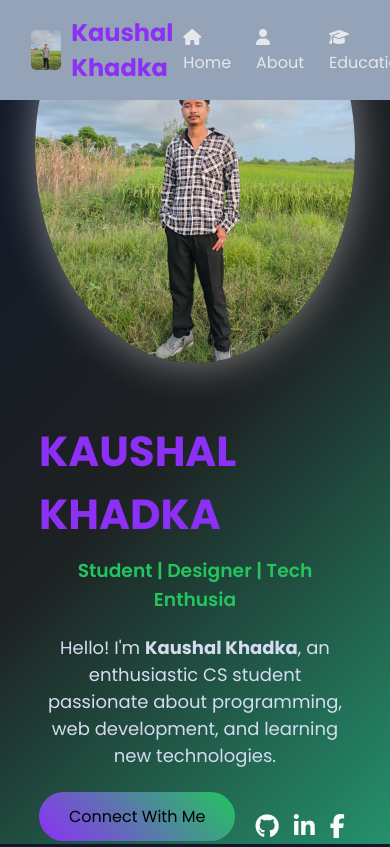
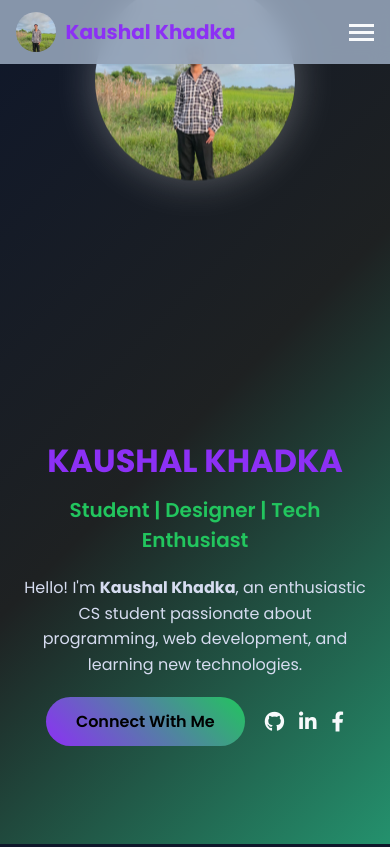
Before and after one commit to kaushal517/potfolio, a plain HTML site: page index.html in a window 390 px wide. Shown: the top 847 px of the page. Drawn offline with Linux system fonts and the light colour scheme.

Commit message:
index.html

```diff
--- a/index.html
+++ b/index.html
@@ -6,136 +6,436 @@
   <title>Kaushal Khadka | Personal Website</title>
   <link rel="stylesheet" href="https://cdnjs.cloudflare.com/ajax/libs/font-awesome/6.4.2/css/all.min.css">
   <link href="https://fonts.googleapis.com/css2?family=Poppins:wght@300;400;600;700&display=swap" rel="stylesheet">
-  <script src="https://kit.fontawesome.com/a076d05399.js" crossorigin="anonymous"></script>
-
   <style>
-    :root{
-      --bg-dark:#0f172a;
-      --bg-light:#f8fafc;
-      --primary:#8c30f5;
-      --secondary:#22c55e;
-      --tertiary:#facc15;
-      --text-dark:#0f172a;
-      --text-light:#f8fafc;
+    :root {
+      --bg-dark: #0f172a;
+      --primary: #8c30f5;
+      --secondary: #22c55e;
+      --tertiary: #facc15;
+      --text-light: #f8fafc;
+      --card-bg: rgba(30, 41, 59, 0.8);
+      --glow: rgba(140, 48, 245, 0.3);
     }
 
-    *{margin:0; padding:0; box-sizing:border-box; font-family:'Poppins',sans-serif; scroll-behavior:smooth;}
-    body{background:var(--bg-dark); color:var(--text-light); overflow-x:hidden;}
+    * {
+      margin: 0;
+      padding: 0;
+      box-sizing: border-box;
+      font-family: 'Poppins', sans-serif;
+    }
+
+    body {
+      background: var(--bg-dark);
+      color: var(--text-light);
+      overflow-x: hidden;
+      scroll-behavior: smooth;
+    }
 
     /* NAVBAR */
-    nav{
-      position:fixed; top:0; left:0; width:100%; padding:15px 8%;
-      display:flex; justify-content:space-between; align-items:center;
-      background-color: #94a3b8; backdrop-filter:blur(10px); z-index:1000;
+    nav {
+      position: fixed;
+      top: 0;
+      width: 100%;
+      padding: 15px 5%;
+      display: flex;
+      justify-content: space-between;
+      align-items: center;
+      background: rgba(148, 163, 184, 0.9);
+      backdrop-filter: blur(10px);
+      z-index: 1000;
     }
-    nav h1{font-size:24px; color:var(--primary);}
-    nav ul{list-style:none; display:flex; gap:25px;}
-    nav ul li a{
-      color:#e5e7eb; text-decoration:none; font-weight:500; position:relative;
+
+    .nav-logo {
+      display: flex;
+      align-items: center;
+      gap: 10px;
     }
-    nav ul li a::after{
-      content:''; position:absolute; width:0; height:2px; background:var(--primary); left:0; bottom:-5px; transition:0.3s;
+
+    .nav-logo img {
+      width: 40px;
+      height: 40px;
+      border-radius: 50%;
+      object-fit: cover;
     }
-    nav ul li a:hover::after{width:100%;}
+
+    .nav-logo h1 {
+      font-size: 24px;
+      color: var(--primary);
+    }
+
+    .nav-links {
+      display: flex;
+      list-style: none;
+      gap: 25px;
+    }
+
+    .nav-links a {
+      color: #e5e7eb;
+      text-decoration: none;
+      font-weight: 500;
+      position: relative;
+      transition: color 0.3s;
+    }
+
+    .nav-links a::after {
+      content: '';
+      position: absolute;
+      width: 0;
+      height: 2px;
+      background: var(--primary);
+      left: 0;
+      bottom: -5px;
+      transition: width 0.3s;
+    }
+
+    .nav-links a:hover::after,
+    .nav-links a.active::after {
+      width: 100%;
+    }
+
+    .nav-links a:hover {
+      color: var(--primary);
+    }
+
+    .hamburger {
+      display: none;
+      flex-direction: column;
+      cursor: pointer;
+      gap: 4px;
+    }
+
+    .hamburger span {
+      width: 25px;
+      height: 3px;
+      background: var(--text-light);
+      transition: 0.3s;
+    }
 
     /* HERO */
-    .hero{
-      height:100vh; display:flex; align-items:center; justify-content:space-between; padding:0 10%;
+    .hero {
+      height: 100vh;
+      display: flex;
+      align-items: center;
+      justify-content: space-between;
+      padding: 0 5%;
       background: linear-gradient(135deg, #0f172a, #1e2122, #24916d);
-      position:relative; overflow:hidden;
-    }
-    .hero-text{
-      max-width:600px; animation:slideLeft 1.2s ease;
-    }
-    .hero-text h2{font-size:42px; margin-bottom:10px;
-    text-align: left;}
-    .hero-text span{color:var(--primary);}
-    .hero-text p{font-size:18px; margin:20px 0; color:#d6dcf0;}
-    .hero-text .typing{color:var(--secondary); font-weight:600;}
-    .hero-text button{
-      padding:12px 30px; border:none; border-radius:30px;
-      background:linear-gradient(45deg,var(--primary),var(--secondary));
-      color:#000; font-size:16px; cursor:pointer; transition:0.3s;
-    }
-    .hero-text button:hover{transform:scale(1.05);}
-
-    .socials{
-      display:flex; gap:15px; margin-top:20px; animation:fadeIn 2s ease;
-    }
-    .socials a{
-      color:#f8fafc; font-size:24px; transition:0.4s;
-    }
-    .socials a:hover{
-      transform:scale(1.3) rotate(10deg);
-      color:var(--tertiary);
+      position: relative;
+      overflow: hidden;
     }
 
-    .hero-img{animation:float 4s ease-in-out infinite;}
-    .hero-img img{
-      width:320px; border-radius:50%; box-shadow:0 0 40px rgba(253, 252, 252, 0.452)
+    .hero-text {
+      max-width: 600px;
+      flex: 1;
     }
-    .quote{
-      font-size: 30px;
-      font-family: Impact, Haettenschweiler, 'Arial Narrow Bold', sans-serif;
-      color: rgb(136, 136, 20);
-      font-style: italic;
+
+    .hero-text h2 {
+      font-size: clamp(32px, 5vw, 48px);
+      margin-bottom: 10px;
+    }
+
+    .hero-text span {
+      color: var(--primary);
+    }
+
+    .hero-text p {
+      font-size: clamp(16px, 2.5vw, 18px);
+      margin: 20px 0;
+      color: #d6dcf0;
+      line-height: 1.6;
+    }
+
+    .typing {
+      color: var(--secondary);
+      font-weight: 600;
+      font-size: clamp(20px, 4vw, 28px);
+      margin: 10px 0;
+    }
+
+    .hero-buttons {
+      display: flex;
+      flex-wrap: wrap;
+      align-items: center;
+      gap: 20px;
+      margin-top: 20px;
+    }
+
+    .hero-text button {
+      padding: 12px 30px;
+      border: none;
+      border-radius: 30px;
+      background: linear-gradient(45deg, var(--primary), var(--secondary));
+      color: #000;
+      font-size: 16px;
+      font-weight: 600;
+      cursor: pointer;
+      transition: transform 0.3s;
+      flex-shrink: 0;
+    }
+
+    .hero-text button:hover,
+    .hero-text button:active {
+      transform: scale(1.05);
+    }
+
+    .socials {
+      display: flex;
+      gap: 15px;
+    }
+
+    .socials a {
+      color: var(--text-light);
+      font-size: 24px;
+      transition: all 0.4s;
+    }
+
+    .socials a:hover {
+      transform: scale(1.3) rotate(10deg);
+      color: var(--tertiary);
+    }
+
+    .hero-img {
+      flex: 1;
+      display: flex;
+      justify-content: center;
+      animation: float 4s ease-in-out infinite;
+    }
+
+    .hero-img img {
+      width: clamp(200px, 30vw, 320px);
+      height: clamp(200px, 30vw, 320px);
+      border-radius: 50%;
+      box-shadow: 0 0 40px rgba(253, 252, 252, 0.3);
+      object-fit: cover;
+    }
+
+    /* SECTIONS */
+    section {
+      padding: clamp(60px, 10vw, 100px) 5%;
+      max-width: 1400px;
+      margin: 0 auto;
+    }
+
+    section h2 {
+      font-size: clamp(28px, 5vw, 42px);
+      margin-bottom: 40px;
+      text-align: center;
+      color: var(--primary);
+    }
+
+    .about p {
+      max-width: 900px;
+      margin: 0 auto 40px;
+      font-size: clamp(16px, 2vw, 18px);
+      line-height: 1.8;
+      text-align: center;
+      color: #e5e7eb;
+    }
+
+    /* GRID LAYOUTS */
+    .grid {
+      display: grid;
+      gap: clamp(20px, 3vw, 30px);
+    }
+
+    .education {
+      grid-template-columns: repeat(auto-fit, minmax(250px, 1fr));
+    }
+
+    .skills-grid,
+    .projects-grid {
+      grid-template-columns: repeat(auto-fit, minmax(280px, 1fr));
+    }
+
+    .card {
+      background: linear-gradient(135deg, var(--card-bg), rgba(15, 23, 42, 0.9));
+      padding: clamp(25px, 4vw, 30px);
+      border-radius: 20px;
+      text-align: center;
+      transition: all 0.4s;
+      backdrop-filter: blur(10px);
+      border: 1px solid rgba(140, 48, 245, 0.2);
+    }
+
+    .card:hover {
+      transform: translateY(-15px);
+      box-shadow: 0 20px 40px var(--glow);
+    }
+
+    .card h3 {
+      color: var(--primary);
+      margin-bottom: 15px;
+      font-size: clamp(18px, 3vw, 22px);
+    }
+
+    .card p {
+      color: #94a3b8;
+      line-height: 1.6;
+    }
+
+    /* CONTACT */
+    .contact {
       text-align: center;
     }
-    /* SECTIONS */
-    section{padding:100px 10%;}
-    section h2{font-size:36px; margin-bottom:30px; text-align:center; color:var(--primary);}
-    .about p{max-width:900px; margin:auto; font-size:18px; line-height:1.8; text-align:center; color:#e5e7eb;}
 
-    .education{display:grid; grid-template-columns:repeat(auto-fit,minmax(220px,1fr)); gap:25px; text-align:center;}
-    .edu-item{background:linear-gradient(135deg,#1e293b,#0f172a); padding:25px; border-radius:15px; transition:0.4s;}
-    .edu-item:hover{transform:translateY(-10px); box-shadow:0 10px 30px rgba(56,189,248,0.3);}
+    .contact-info {
+      max-width: 600px;
+      margin: 40px auto 0;
+    }
 
-    .skills-grid{display:grid; grid-template-columns:repeat(auto-fit,minmax(220px,1fr)); gap:25px;}
-    .skill{background:linear-gradient(135deg,#0f172a,#1e3a8a); padding:25px; border-radius:15px; text-align:center; transition:0.4s;}
-    .skill:hover{transform:translateY(-10px); box-shadow:0 10px 30px rgba(56,189,248,0.3);}
+    .contact-info p {
+      margin-bottom: 15px;
+      font-size: 18px;
+      transition: transform 0.3s;
+    }
 
-    .projects-grid{display:grid; grid-template-columns:repeat(auto-fit,minmax(250px,1fr)); gap:25px;}
-    .project{background:linear-gradient(135deg,#1e293b,#2563eb); padding:20px; border-radius:15px; text-align:center; transition:0.4s;}
-    .project:hover{transform:translateY(-10px); box-shadow:0 10px 30px rgba(56,189,248,0.3);}
+    .contact-info p:hover {
+      transform: translateY(-3px);
+    }
 
-    /* CONTACT */
-    .contact form{max-width:600px; margin:auto; display:flex; flex-direction:column; gap:15px;}
-    .contact input,.contact textarea{padding:15px; border:none; border-radius:10px; outline:none; font-size:16px;}
-    .contact button{padding:14px; background:var(--primary); border:none; border-radius:30px; font-size:16px; cursor:pointer;}
+    .contact-info button {
+      padding: 8px 15px;
+      background: var(--secondary);
+      color: #000;
+      border: none;
+      border-radius: 20px;
+      cursor: pointer;
+      margin-left: 10px;
+      font-size: 14px;
+    }
 
-    .contact-info p, .contact-info a{transition:0.3s;}
-    .contact-info p:hover, .contact-info a:hover{transform:translateY(-5px);}
+    .resume-btn {
+      display: inline-block;
+      margin: 20px 0;
+      padding: 15px 30px;
+      background: var(--primary);
+      color: #000;
+      text-decoration: none;
+      border-radius: 30px;
+      font-weight: 600;
+      transition: all 0.3s;
+    }
 
-    footer{text-align:center; padding:20px; background:#020617; color:#94a3b8;}
+    .resume-btn:hover {
+      transform: translateY(-3px);
+      box-shadow: 0 10px 20px var(--glow);
+    }
 
-    @keyframes slideLeft{from{opacity:0; transform:translateX(-60px)}to{opacity:1; transform:translateX(0)}}
-    @keyframes float{0%,100%{transform:translateY(0)}50%{transform:translateY(-20px)}}
-    @keyframes fadeIn{from{opacity:0; transform:translateY(20px)} to{opacity:1; transform:translateY(0)}}
+    /* FOOTER */
+    footer {
+      text-align: center;
+      padding: 40px 5%;
+      background: #020617;
+      color: #94a3b8;
+      position: relative;
+    }
 
-    @media(max-width:900px){
-      .hero{flex-direction:column-reverse; text-align:center;}
-      .hero-img img{margin-bottom:40px}
-      .socials{justify-content:center;}
+    .quote {
+      font-size: clamp(20px, 4vw, 28px);
+      font-family: Impact, 'Arial Narrow Bold', sans-serif;
+      color: #facc15;
+      font-style: italic;
+      margin-bottom: 20px;
+      opacity: 0.9;
+    }
+
+    /* ANIMATIONS */
+    @keyframes float {
+      0%, 100% { transform: translateY(0); }
+      50% { transform: translateY(-20px); }
+    }
+
+    @keyframes slideLeft {
+      from { opacity: 0; transform: translateX(-60px); }
+      to { opacity: 1; transform: translateX(0); }
+    }
+
+    @keyframes fadeIn {
+      from { opacity: 0; transform: translateY(20px); }
+      to { opacity: 1; transform: translateY(0); }
+    }
+
+    .hero-text { animation: slideLeft 1.2s ease; }
+    .socials { animation: fadeIn 2s ease; }
+
+    /* MOBILE */
+    @media (max-width: 768px) {
+      .hamburger {
+        display: flex;
+      }
+
+      .nav-links {
+        position: fixed;
+        top: 70px;
+        left: -100%;
+        width: 100%;
+        height: calc(100vh - 70px);
+        background: rgba(15, 23, 42, 0.98);
+        flex-direction: column;
+        justify-content: flex-start;
+        align-items: center;
+        padding-top: 50px;
+        transition: left 0.3s;
+      }
+
+      .nav-links.active {
+        left: 0;
+      }
+
+      .hero {
+        flex-direction: column;
+        text-align: center;
+        padding: 0 5%;
+      }
+
+      .hero-img {
+        order: -1;
+        margin-bottom: 30px;
+      }
+
+      .hero-buttons {
+        justify-content: center;
+      }
+
+      section {
+        padding: 60px 5%;
+      }
+    }
+
+    @media (max-width: 480px) {
+      nav {
+        padding: 12px 4%;
+      }
+
+      .nav-logo h1 {
+        font-size: 20px;
+      }
+
+      .socials a {
+        font-size: 20px;
+      }
     }
   </style>
 </head>
 <body>
-
   <!-- NAVBAR -->
   <nav>
-   <div style="display:flex; align-items:center; gap:10px;">
-    <!-- Logo -->
-    <img src="Kaushal.jpeg" alt="Logo" style="width:40px; height:40px; border-radius:5px;">
+    <div class="nav-logo">
+      <img src="Kaushal.jpeg" alt="Kaushal Khadka">
       <h1>Kaushal Khadka</h1>
     </div>
-  <ul>
-    <li><a href="#home"><i class="fas fa-home"></i> Home</a></li>
-    <li><a href="#about"><i class="fas fa-user"></i> About</a></li>
-    <li><a href="#education"><i class="fas fa-graduation-cap"></i> Education</a></li>
-    <li><a href="#skills"><i class="fas fa-lightbulb"></i> Skills</a></li>
-    <li><a href="#projects"><i class="fas fa-folder-open"></i> Projects</a></li>
-    <li><a href="#contact"><i class="fas fa-envelope"></i> Contact</a></li>
+    <ul class="nav-links" id="nav-links">
+      <li><a href="#home" class="nav-link"><i class="fas fa-home"></i> Home</a></li>
+      <li><a href="#about" class="nav-link"><i class="fas fa-user"></i> About</a></li>
+      <li><a href="#education" class="nav-link"><i class="fas fa-graduation-cap"></i> Education</a></li>
+      <li><a href="#skills" class="nav-link"><i class="fas fa-lightbulb"></i> Skills</a></li>
+      <li><a href="#projects" class="nav-link"><i class="fas fa-folder-open"></i> Projects</a></li>
+      <li><a href="#contact" class="nav-link"><i class="fas fa-envelope"></i> Contact</a></li>
     </ul>
+    <div class="hamburger" id="hamburger">
+      <span></span>
+      <span></span>
+      <span></span>
+    </div>
   </nav>
 
   <!-- HERO -->
@@ -144,14 +444,12 @@
       <h2>KAUSHAL KHADKA</h2>
       <h3 class="typing" id="typing"></h3>
       <p>Hello! I'm <strong>Kaushal Khadka</strong>, an enthusiastic CS student passionate about programming, web development, and learning new technologies.</p>
-    <div style="display:flex; align-items:center; gap:20px;">
-      <button onclick="document.getElementById('contact').scrollIntoView()">Connect With Me</button>
+      <div class="hero-buttons">
+        <button onclick="scrollToContact()">Connect With Me</button>
         <div class="socials">
-        <a href="https://github.com/kaushal517/work.git" target="_blank" title="GitHub"><i class="fab fa-github"></i></a>
-        <a href="linkedin.com/in/kaushal-khadka-a6408a3ab" target="_blank" title="LinkedIn"><i class="fab fa-linkedin-in"></i></a>
+          <a href="https://github.com/kaushal517/work" target="_blank" title="GitHub"><i class="fab fa-github"></i></a>
+          <a href="https://www.linkedin.com/in/kaushal-khadka-a6408a3ab" target="_blank" title="LinkedIn"><i class="fab fa-linkedin-in"></i></a>
           <a href="https://www.facebook.com/share/1JxsU53A6a/" target="_blank" title="Facebook"><i class="fab fa-facebook-f"></i></a>
-      </div>
-    </div>
         </div>
       </div>
     </div>
@@ -159,28 +457,26 @@
       <img src="Kaushal.jpeg" alt="Profile Photo">
     </div>
   </section>
+
   <!-- ABOUT -->
   <section class="about" id="about">
     <h2>About Me</h2>
-  <p> I am currently studying in +2 with Science faculty.
-I believe education plays an important role in shaping both knowledge and character.I try to stay disciplined, responsible and consistent in my academic life.
-As a student, I value honesty, effort, and self-improvement. I aim to make good use of my time, learn from my mistakes and grow into a capable individual.
-I hope to use my education meaningfully and contribute positively to society in future.</p>
+    <p>I am currently studying in +2 with Science faculty. I believe education plays an important role in shaping both knowledge and character. I try to stay disciplined, responsible and consistent in my academic life. As a student, I value honesty, effort, and self-improvement. I aim to make good use of my time, learn from my mistakes and grow into a capable individual. I hope to use my education meaningfully and contribute positively to society in future.</p>
   </section>
 
   <!-- EDUCATION -->
   <section class="education" id="education">
     <h2>Education</h2>
-  <div class="education">
-    <div class="edu-item">
-      <h3>Secondary Education Examination(SEE)</h3>
+    <div class="grid education">
+      <div class="card edu-item">
+        <h3>Secondary Education Examination (SEE)</h3>
         <p>Mid West Point Academy</p>
-      <p>Grade-A+</p>
+        <p><strong>Grade: A+</strong></p>
       </div>
-    <div class="edu-item">
+      <div class="card edu-item">
         <h3>+2 Science</h3>
         <p>Xavier International College</p>
-      <p>Running</p>
+        <p><strong>Running</strong></p>
       </div>
     </div>
   </section>
@@ -188,24 +484,24 @@ I hope to use my education meaningfully and contribute positively to society in
   <!-- SKILLS -->
   <section class="skills" id="skills">
     <h2>My Skills</h2>
-  <div class="skills-grid">
-    <div class="skill">HTML & CSS</div>
-    <div class="skill">MS Office</div>
-    <div class="skill">Communication Skills</div>
-    <div class="skill">Learning Attitude</div>
-    <div class="skill">Problem Solving</div>
+    <div class="grid skills-grid">
+      <div class="card skill">HTML & CSS</div>
+      <div class="card skill">MS Office</div>
+      <div class="card skill">Communication Skills</div>
+      <div class="card skill">Learning Attitude</div>
+      <div class="card skill">Problem Solving</div>
     </div>
   </section>
 
   <!-- PROJECTS -->
   <section class="projects" id="projects">
     <h2>Projects</h2>
-  <div class="projects-grid">
-    <div class="project">
+    <div class="grid projects-grid">
+      <div class="card project">
         <h3>Portfolio Website</h3>
         <p>A personal website showcasing my skills and projects.</p>
       </div>
-    <div class="project">
+      <div class="card project">
         <h3>Mini Game</h3>
         <p>A simple mini game using Scratch.</p>
       </div>
@@ -215,16 +511,17 @@ I hope to use my education meaningfully and contribute positively to society in
   <!-- CONTACT -->
   <section class="contact" id="contact">
     <h2>Contact Me</h2>
-  <div class="contact-info" style="max-width:600px; margin:auto; text-align:center;">
+    <div class="contact-info">
       <p><strong>Email:</strong> <span id="email">kaushalkhadka138@gmail.com</span> <button onclick="copyEmail()">Copy</button></p>
       <p><strong>Phone:</strong> +977-9749762863</p>
       <p><strong>Address:</strong> Dang, Nepal</p>
-    <a href="Kaushal_Khadka_CV.pdf" download style="display:inline-block; margin:10px 0; padding:12px 25px; background:var(--primary); color:#000; border-radius:25px; text-decoration:none; font-weight:bold; transition:0.3s;">Download Resume</a>
+      <a href="Kaushal_Khadka_CV.pdf" download class="resume-btn">Download Resume</a>
     </div>
   </section>
+
+  <footer>
     <h6 class="quote">I turn caffeine into code and dreams into reality.</h6>
-<footer>
-  © 2026 Kaushal Khadka - All Rights Reserved.
+    <p>© 2026 Kaushal Khadka - All Rights Reserved.</p>
   </footer>
 
   <script>
@@ -234,23 +531,72 @@ let count = 0;
     let index = 0;
     let currentText = '';
     let letter = '';
-(function type(){
-  if(count === texts.length) count = 0;
+
+    function type() {
+      if (count === texts.length) count = 0;
       currentText = texts[count];
       letter = currentText.slice(0, ++index);
       document.getElementById('typing').textContent = letter;
-  if(letter.length === currentText.length){
+      if (letter.length === currentText.length) {
         count++;
         index = 0;
-    setTimeout(type, 1000);
-  } else { setTimeout(type, 150); }
-})();
+        setTimeout(type, 1500);
+      } else {
+        setTimeout(type, 150);
+      }
+    }
+    type();
 
-// Copy email function
-function copyEmail(){
+    // Copy email
+    function copyEmail() {
       const email = document.getElementById('email').textContent;
-  navigator.clipboard.writeText(email).then(() => { alert('Email copied to clipboard!'); });
+      navigator.clipboard.writeText(email).then(() => {
+        alert('Email copied to clipboard!');
+      }).catch(() => {
+        prompt('Copy this email:', email);
+      });
     }
+
+    // Mobile menu
+    const hamburger = document.getElementById('hamburger');
+    const navLinks = document.getElementById('nav-links');
+    const navLinkEls = document.querySelectorAll('.nav-link');
+
+    hamburger.addEventListener('click', () => {
+      navLinks.classList.toggle('active');
+      hamburger.classList.toggle('active');
+    });
+
+    navLinkEls.forEach(link => {
+      link.addEventListener('click', () => {
+        navLinks.classList.remove('active');
+        hamburger.classList.remove('active');
+      });
+    });
+
+    // Smooth scroll to contact
+    function scrollToContact() {
+      document.getElementById('contact').scrollIntoView({ behavior: 'smooth' });
+    }
+
+    // Active nav link on scroll
+    window.addEventListener('scroll', () => {
+      let current = '';
+      const sections = document.querySelectorAll('section');
+      sections.forEach(section => {
+        const sectionTop = section.offsetTop;
+        const sectionHeight = section.clientHeight;
+        if (scrollY >= (sectionTop - 200)) {
+          current = section.getAttribute('id');
+        }
+      });
+      document.querySelectorAll('.nav-link').forEach(link => {
+        link.classList.remove('active');
+        if (link.getAttribute('href') === `#${current}`) {
+          link.classList.add('active');
+        }
+      });
+    });
   </script>
 </body>
 </html>
```
Lines whose indentation alone changed are shown as unchanged.
